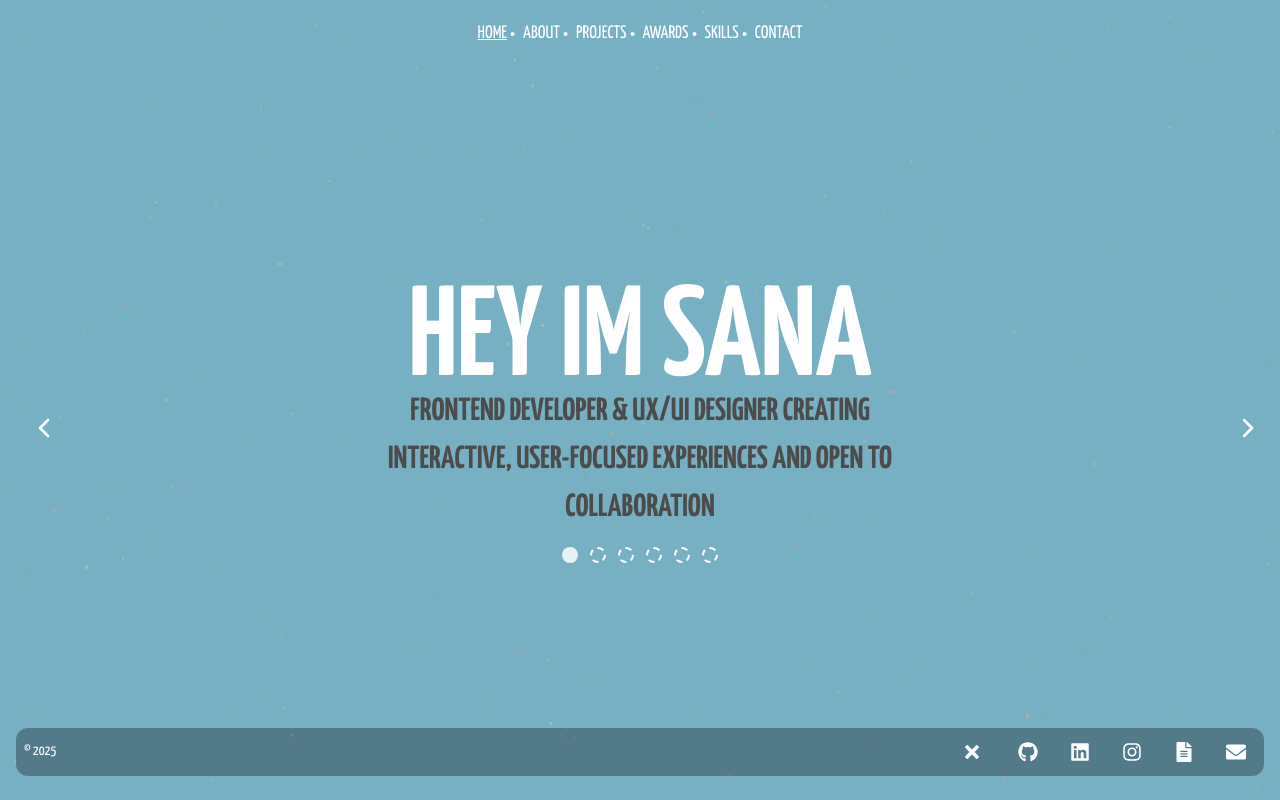
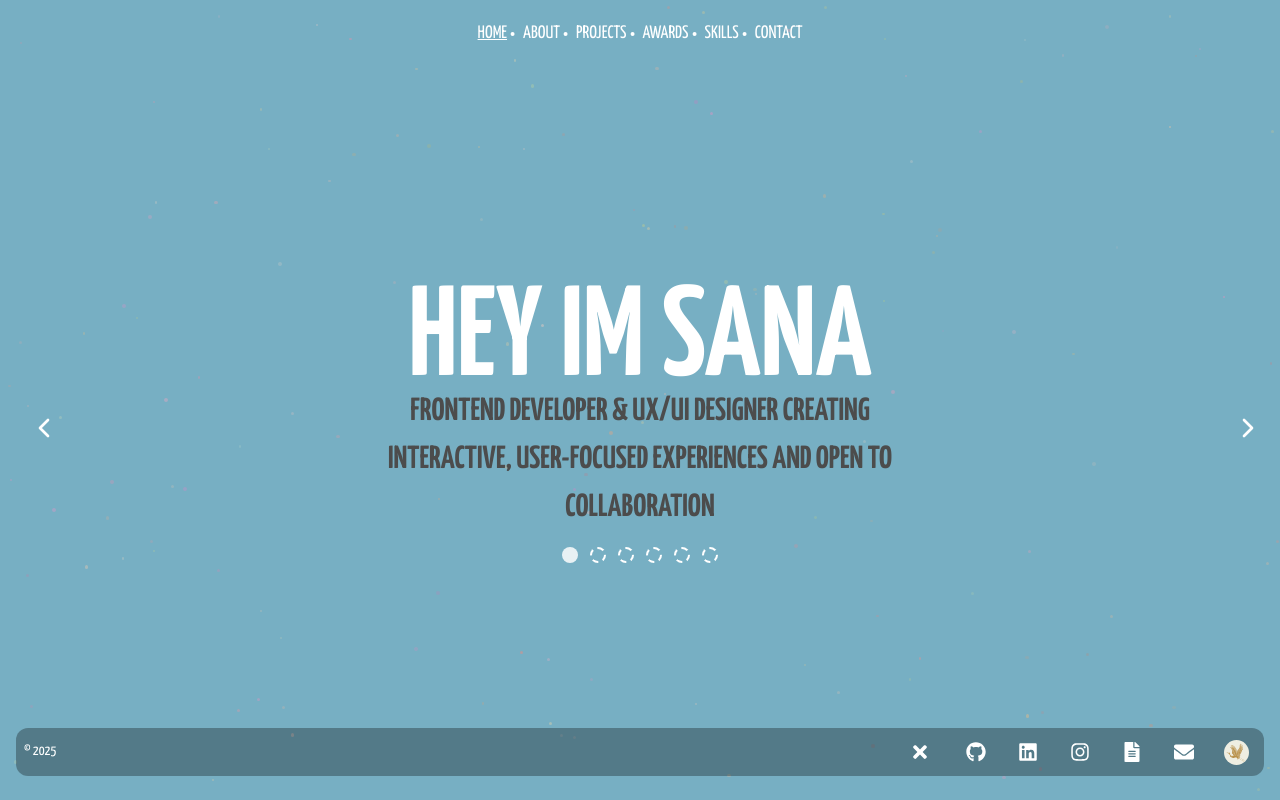
Before and after one commit to sanakhuram/portfolio-2, a Next.js app: page / in a window 1280 px wide. Both pictures are taken after a click on the button 1232 px from the left and 752 px from the top of the page. Built offline with nearby package versions, Linux system fonts and the light colour scheme.

Commit message:
added weblink

```diff
--- a/src/components/SectionFooter.tsx
+++ b/src/components/SectionFooter.tsx
@@ -1,6 +1,7 @@
 'use client';
 
 import { useState } from 'react';
+import Image from 'next/image';
 import {
   FaGithub,
   FaLinkedin,
@@ -30,6 +31,13 @@ export default function Footer() {
     },
     { id: 'CV', icon: FaFileAlt, link: '/assets/CV-Sana.pdf' },
     { id: 'Email', icon: FaEnvelope, link: 'mailto:sana.khuram.baig@gmail.com' },
+
+    {
+      id: 'Art Portfolio',
+      icon: null,
+      image: '/images/art.png',
+      link: 'https://artillustration.netlify.app/',
+    },
   ];
 
   return (
@@ -90,7 +98,17 @@ export default function Footer() {
                   transition={{ duration: 0.3 }}
                   className="h-8 w-8 sm:w-10 sm:h-10 flex items-center justify-center rounded-full hover:bg-gray-500/10 transition-transform duration-200 hover:scale-110"
                 >
-                  <s.icon className="text-white text-base sm:text-xl" />
+                  {s.icon ? (
+                    <s.icon className="text-white text-base sm:text-xl" />
+                  ) : (
+                    <Image
+                      src={s.image}
+                      alt={s.id}
+                      width={25}
+                      height={25}
+                      className="opacity-90 hover:opacity-100 bg-amber-50 rounded-full border-amber-400"
+                    />
+                  )}
                 </motion.a>
               ))}
             </motion.div>
```
Also changed, not shown: public/images/art.png (added).
